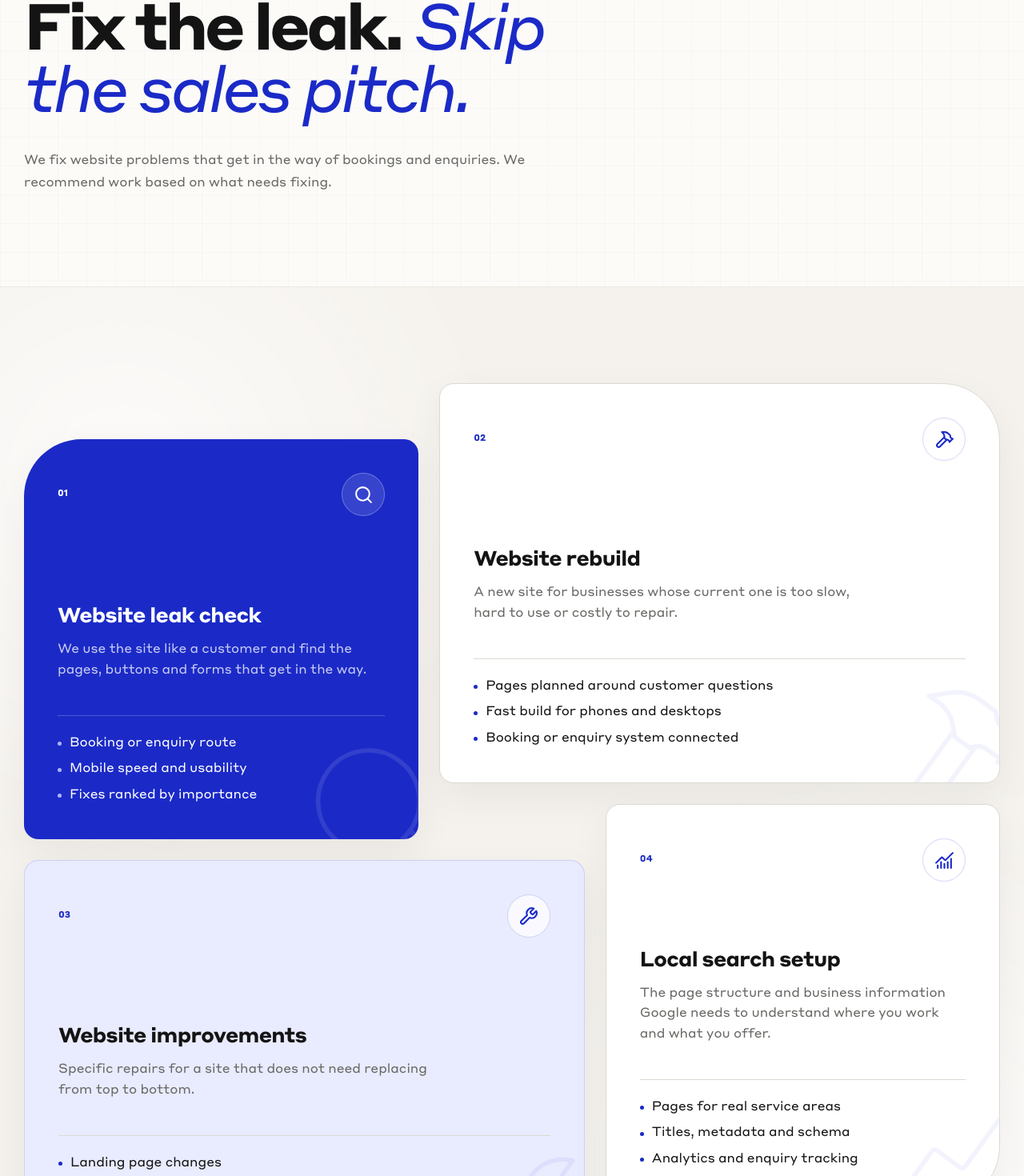
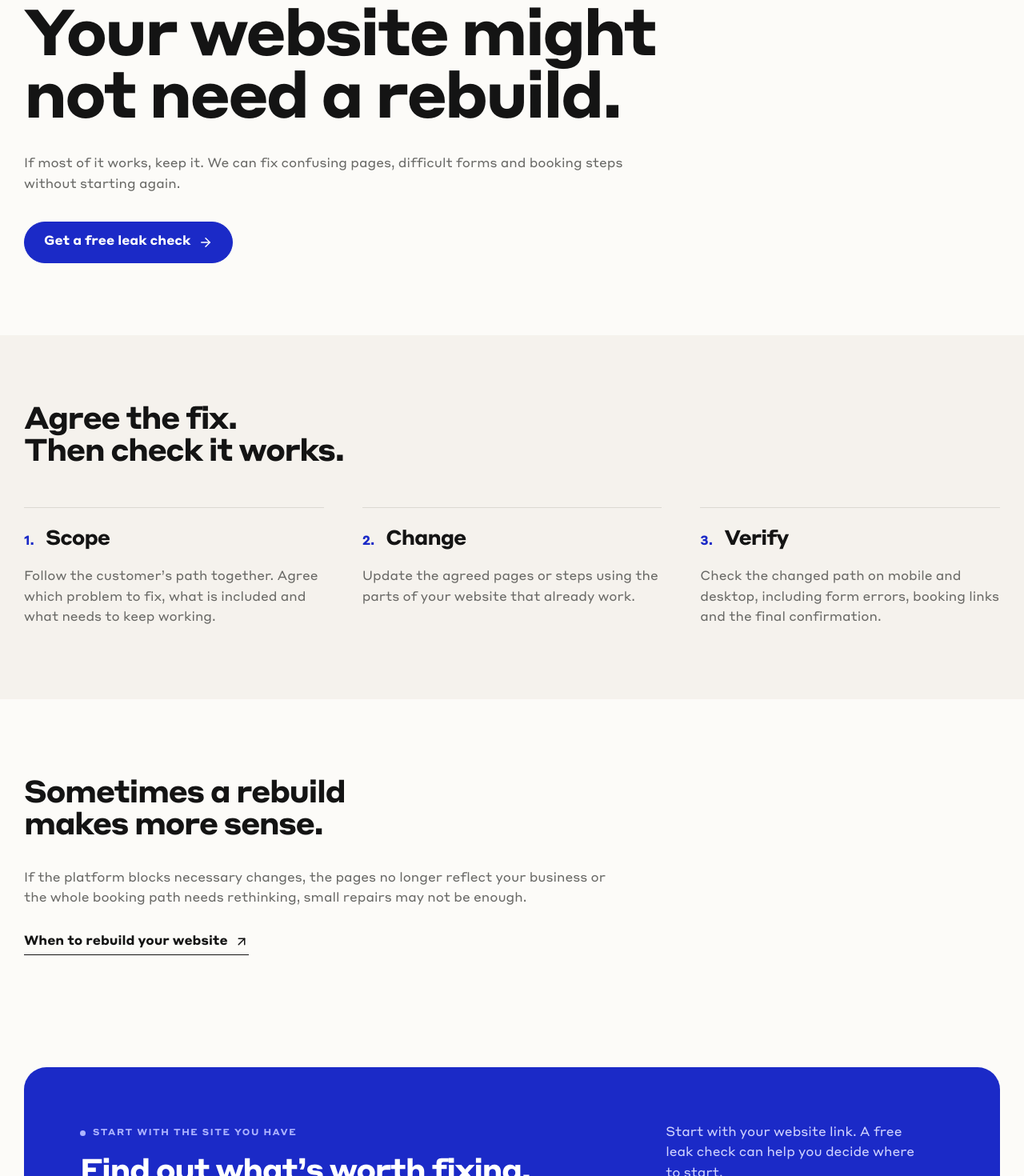
Before and after one commit to AdiKsOnDev/leakproof, a React (Vite) app: page /services/website-improvements in a window 1280 px wide. Shown: the part 242-1712 px from the top of the page at 80% size. Built offline with nearby package versions, Linux system fonts and the light colour scheme.

Commit message:
feat(site-ui): add website improvements service page

```diff
--- a/src/App.tsx
+++ b/src/App.tsx
@@ -13,6 +13,7 @@ import { NotFoundPage } from './pages/NotFoundPage'
 import { ServicesPage } from './pages/ServicesPage'
 import { SolutionsPage } from './pages/SolutionsPage'
 import { WebsiteLeakCheckPage } from './pages/WebsiteLeakCheckPage'
+import { WebsiteImprovementsPage } from './pages/WebsiteImprovementsPage'
 import { WebsiteRebuildPage } from './pages/WebsiteRebuildPage'
 
 export default function App() {
@@ -26,6 +27,7 @@ export default function App() {
           <Route path="services" element={<ServicesPage />} />
           <Route path="services/local-search-setup" element={<LocalSearchSetupPage />} />
           <Route path="services/website-leak-check" element={<WebsiteLeakCheckPage />} />
+          <Route path="services/website-improvements" element={<WebsiteImprovementsPage />} />
           <Route path="services/website-rebuild" element={<WebsiteRebuildPage />} />
           <Route path="services/:serviceSlug" element={<ServicesPage />} />
           <Route path="solutions" element={<SolutionsPage />} />
--- /dev/null
+++ b/src/pages/WebsiteImprovementsPage.tsx
@@ -0,0 +1,51 @@
+import { ArrowLeft, ArrowRight } from 'lucide-react'
+import { Link } from 'react-router-dom'
+import { ArrowLink } from '../components/ui/ArrowLink'
+import { CallToAction } from '../components/ui/CallToAction'
+
+const process = [
+  ['Scope', 'Follow the customer’s path together. Agree which problem to fix, what is included and what needs to keep working.'],
+  ['Change', 'Update the agreed pages or steps using the parts of your website that already work.'],
+  ['Verify', 'Check the changed path on mobile and desktop, including form errors, booking links and the final confirmation.'],
+]
+
+function ImprovementsIntro() {
+  return (
+    <section className="rebuild-hero">
+      <div className="container">
+        <Link className="back-link" to="/services"><ArrowLeft size={17} aria-hidden="true" /> All services</Link>
+        <h1>Your website might not need a rebuild.</h1>
+        <p>If most of it works, keep it. We can fix confusing pages, difficult forms and booking steps without starting again.</p>
+        <div className="rebuild-hero__actions"><Link className="button" to="/services/website-leak-check">Get a free leak check <ArrowRight size={18} aria-hidden="true" /></Link></div>
+      </div>
+    </section>
+  )
+}
+
+export function WebsiteImprovementsPage() {
+  return (
+    <div className="improvements-page">
+      <ImprovementsIntro />
+
+      <section className="improvements-process" aria-labelledby="improvements-process-title">
+        <div className="container">
+          <h2 id="improvements-process-title">Agree the fix.<br />Then check it works.</h2>
+          <ol>{process.map(([title, text]) => <li key={title}><h3>{title}</h3><p>{text}</p></li>)}</ol>
+        </div>
+      </section>
+
+      <div className="container improvements-follow-up">
+        <section className="improvements-rebuild" aria-labelledby="improvements-rebuild-title">
+          <h2 id="improvements-rebuild-title">Sometimes a rebuild makes more sense.</h2>
+          <p>If the platform blocks necessary changes, the pages no longer reflect your business or the whole booking path needs rethinking, small repairs may not be enough.</p>
+          <ArrowLink to="/services/website-rebuild">When to rebuild your website</ArrowLink>
+        </section>
+      </div>
+
+      <CallToAction
+        title="Find out what’s worth fixing."
+        text="Start with your website link. A free leak check can help you decide where to start."
+      />
+    </div>
+  )
+}
--- /dev/null
+++ b/src/styles/_improvements.scss
@@ -0,0 +1,37 @@
+@use 'tokens' as *;
+
+.improvements-page {
+  h1, h2, h3 { letter-spacing: -0.04em; }
+  p { max-width: 68ch; }
+  button { cursor: pointer; }
+  :is(a, button, input, summary):focus-visible { outline: 3px solid $blue; outline-offset: 4px; }
+  [hidden] { display: none !important; }
+  ::selection { background: $soft-blue; color: $ink; }
+}
+
+
+.improvements-process {
+  padding-block: 88px; background: $cream;
+  h2 { max-width: 700px; }
+  ol { display: grid; grid-template-columns: repeat(3, minmax(0, 1fr)); gap: 48px; padding: 0; margin: 48px 0 0; list-style-position: inside; }
+  li { border-top: 1px solid $line; padding-top: 24px; }
+  li::marker { color: $blue; font-weight: 600; }
+  h3 { display: inline; margin-left: 10px; }
+  p { margin: 18px 0 0; color: $muted; }
+}
+.improvements-follow-up { padding-block: 100px; }
+.improvements-rebuild { max-width: 760px; }
+.improvements-rebuild p { margin-block: 24px; color: $muted; }
+.improvements-page .cta-section a:focus-visible { outline-color: $white; }
+
+@media (max-width: 800px) {
+  .improvements-process { padding-block: 64px; }
+  .improvements-process ol { grid-template-columns: 1fr; gap: 28px; }
+  .improvements-follow-up { padding-block: 64px; }
+}
+
+
+@media (prefers-reduced-motion: reduce) {
+  .improvements-page *, .improvements-page *::before, .improvements-page *::after { animation: none !important; transition: none !important; scroll-behavior: auto !important; }
+  .improvements-page .button:hover, .improvements-page .button:active, .improvements-page .button:hover svg, .improvements-page .arrow-link:hover svg { transform: none; }
+}
--- a/src/styles/main.scss
+++ b/src/styles/main.scss
@@ -7,6 +7,7 @@
 @use 'search-preview';
 @use 'leak-check';
 @use 'rebuild';
+@use 'improvements';
 @use 'blog';
 @use 'responsive';
 @use 'reveal';
```
